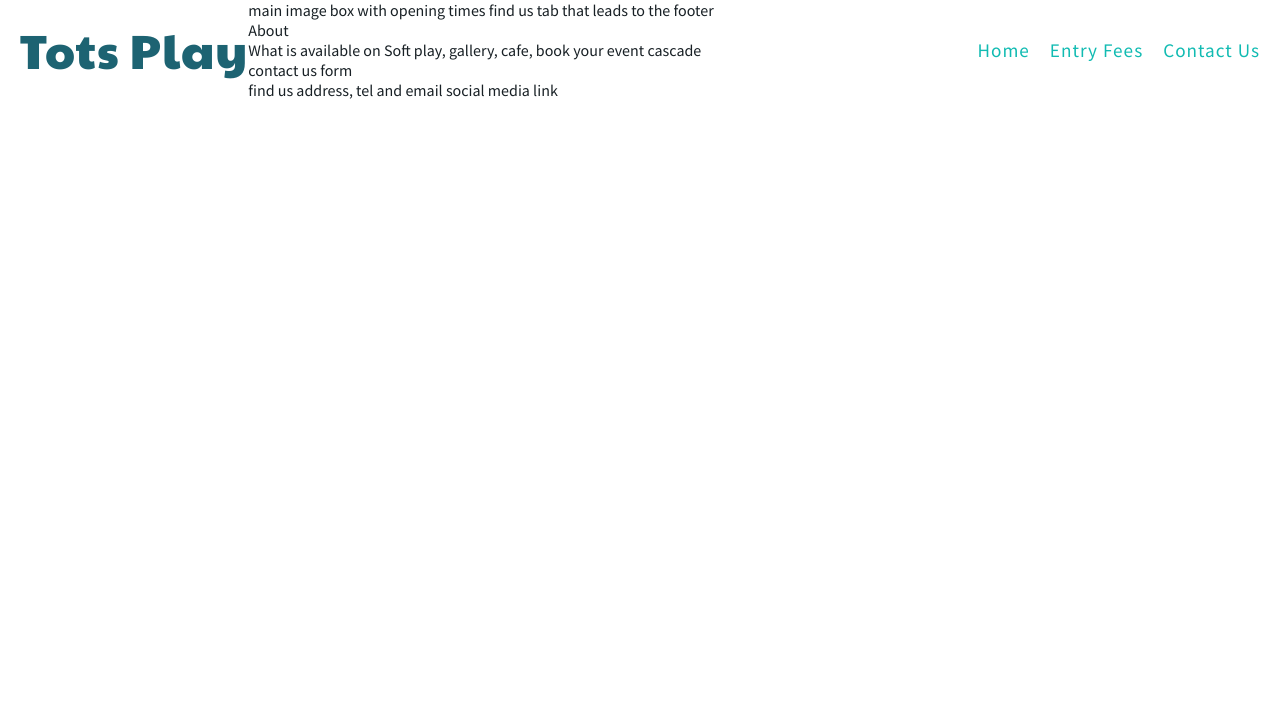
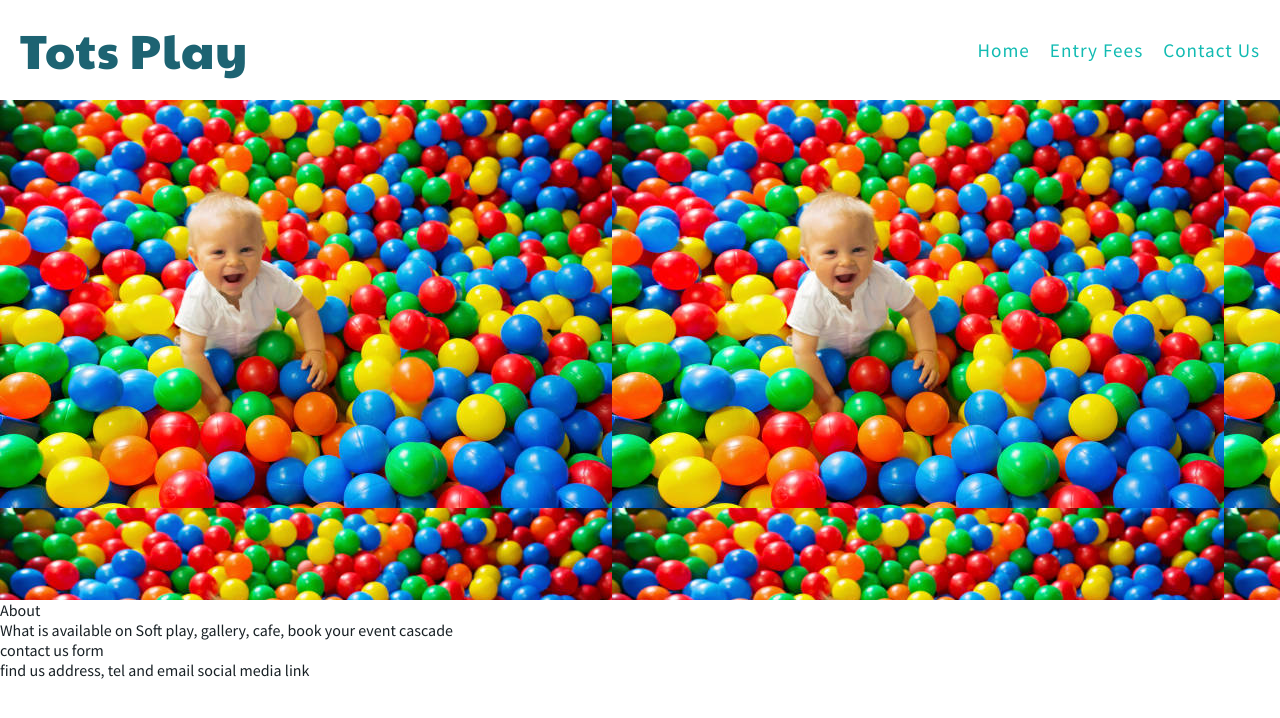
Before and after one commit to JessMair/Tots-Play, a plain HTML site: page index.html in a window 1280 px wide. Drawn offline with Linux system fonts and the light colour scheme.

Commit message:
Add herto image

```diff
--- a/assets/css/style.css
+++ b/assets/css/style.css
@@ -56,6 +56,19 @@ h1, h2{
     color: #8c342c;
 }
 
+#hero-outer {
+    height: 500px;
+    width: 100%;
+    overflow: hidden;
+}
+#hero-image {
+    height: 600px;
+    width: 100%;
+    background-image: url(../images/Hero\ image\ of\ a\ toddler\ boy\ happily\ playing\ in\ the\ ball\ pit.jpg);
+}
+
+/* creates something of animation for hero image */
+
 
 
 /* the wrap around anchor code is taken from love running got the title "tots Play to return to home page if clicked on*/
--- a/index.html
+++ b/index.html
@@ -33,8 +33,8 @@
         </nav>
 
     </header>
-    <section>
-        main image
+    <section id="hero-outer">
+        <div id="hero-image"></div>
         box with opening times
         find us tab that leads to the footer
     </section>
```
Also changed, not shown: assets/images/Hero image of a toddler boy happily playing in the ball pit.jpg (added), assets/images/baby sitting and playing.jpg (added).
